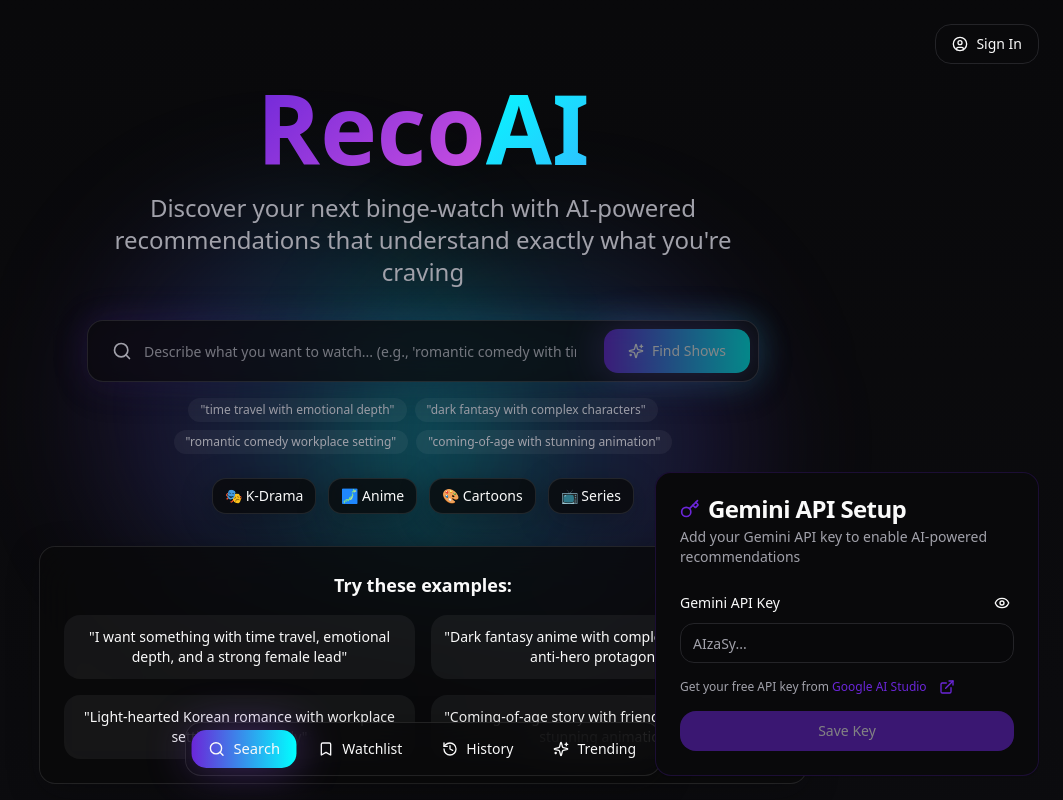
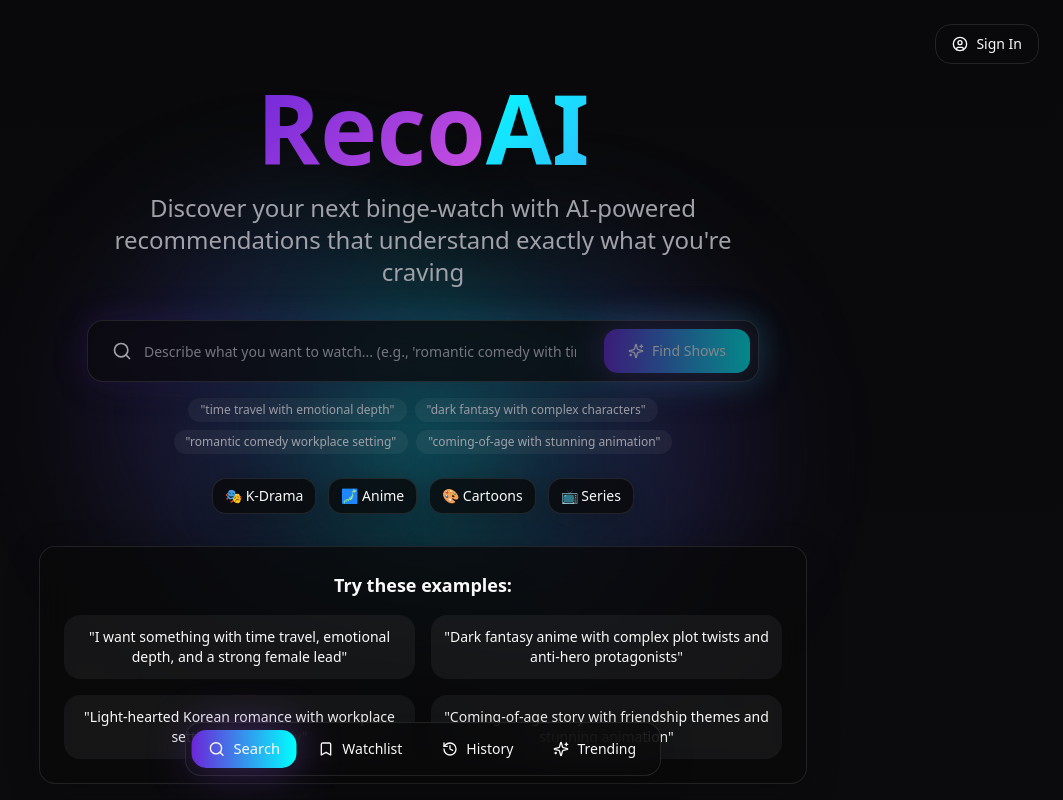
Before and after one commit to alishcore/recoai-your-story-match, a React (Vite) app: page / in a window 1280 px wide. Shown: the top 800 px of the page, without its empty margins (217-1280 px from the left). Built offline with nearby package versions, Linux system fonts and the light colour scheme.

Commit message:
Remove Gemini API setup window
Remove the Gemini API setup window and hardcode the Gemini API key as a constant.

```diff
--- a/src/components/ApiKeyForm.tsx
+++ /dev/null
@@ -1,121 +0,0 @@
-import { useState, useEffect } from "react";
-import { Button } from "@/components/ui/button";
-import { Input } from "@/components/ui/input";
-import { Card, CardContent, CardDescription, CardHeader, CardTitle } from "@/components/ui/card";
-import { useToast } from "@/hooks/use-toast";
-import { Eye, EyeOff, Key, ExternalLink } from "lucide-react";
-
-export const ApiKeyForm = () => {
-  const [apiKey, setApiKey] = useState("");
-  const [showKey, setShowKey] = useState(false);
-  const [isStored, setIsStored] = useState(false);
-  const { toast } = useToast();
-
-  useEffect(() => {
-    const storedKey = localStorage.getItem('gemini_api_key');
-    if (storedKey) {
-      setApiKey(storedKey);
-      setIsStored(true);
-    }
-  }, []);
-
-  const handleSave = () => {
-    if (!apiKey.trim()) {
-      toast({
-        title: "Error",
-        description: "Please enter a valid API key",
-        variant: "destructive"
-      });
-      return;
-    }
-
-    localStorage.setItem('gemini_api_key', apiKey.trim());
-    setIsStored(true);
-    toast({
-      title: "Success",
-      description: "API key saved! You can now use AI recommendations.",
-    });
-  };
-
-  const handleClear = () => {
-    localStorage.removeItem('gemini_api_key');
-    setApiKey('');
-    setIsStored(false);
-    toast({
-      title: "Cleared",
-      description: "API key removed from storage",
-    });
-  };
-
-  return (
-    <div className="fixed bottom-6 right-6 z-50">
-      <Card className="glass-card w-96 border-primary/20">
-        <CardHeader>
-          <CardTitle className="flex items-center gap-2">
-            <Key className="w-5 h-5 text-primary" />
-            Gemini API Setup
-          </CardTitle>
-          <CardDescription>
-            Add your Gemini API key to enable AI-powered recommendations
-          </CardDescription>
-        </CardHeader>
-        <CardContent className="space-y-4">
-          <div className="space-y-2">
-            <div className="flex items-center justify-between">
-              <label className="text-sm font-medium">Gemini API Key</label>
-              <Button
-                variant="ghost"
-                size="icon"
-                className="h-6 w-6"
-                onClick={() => setShowKey(!showKey)}
-              >
-                {showKey ? <EyeOff className="w-4 h-4" /> : <Eye className="w-4 h-4" />}
-              </Button>
-            </div>
-            <Input
-              type={showKey ? "text" : "password"}
-              placeholder="AIzaSy..."
-              value={apiKey}
-              onChange={(e) => setApiKey(e.target.value)}
-              className="bg-background/50"
-            />
-          </div>
-
-          <div className="text-xs text-muted-foreground space-y-2">
-            <p>
-              Get your free API key from{" "}
-              <Button
-                variant="link"
-                className="h-auto p-0 text-xs text-primary"
-                onClick={() => window.open("https://makersuite.google.com/app/apikey", "_blank")}
-              >
-                Google AI Studio
-                <ExternalLink className="w-3 h-3 ml-1" />
-              </Button>
-            </p>
-            {isStored && (
-              <p className="text-green-400">
-                ✅ API key is stored and ready to use
-              </p>
-            )}
-          </div>
-
-          <div className="flex gap-2">
-            <Button
-              onClick={handleSave}
-              disabled={!apiKey.trim()}
-              className="flex-1"
-            >
-              {isStored ? 'Update' : 'Save'} Key
-            </Button>
-            {isStored && (
-              <Button variant="outline" onClick={handleClear}>
-                Clear
-              </Button>
-            )}
-          </div>
-        </CardContent>
-      </Card>
-    </div>
-  );
-};
--- a/src/pages/Index.tsx
+++ b/src/pages/Index.tsx
@@ -2,7 +2,7 @@ import { useState } from "react";
 import { Hero } from "@/components/Hero";
 import { RecommendationCards } from "@/components/RecommendationCards";
 import { Features } from "@/components/Features";
-import { ApiKeyForm } from "@/components/ApiKeyForm";
+
 import { SearchResults } from "@/components/SearchResults";
 import { SearchHistory } from "@/components/SearchHistory";
 import { Watchlist } from "@/components/Watchlist";
@@ -47,8 +47,6 @@ const Index = () => {
         currentSection={currentSection}
         onSectionChange={setCurrentSection}
       />
-
-      <ApiKeyForm />
     </div>
   );
 };
--- a/src/services/aiRecommendations.ts
+++ b/src/services/aiRecommendations.ts
@@ -1,3 +1,6 @@
+// Gemini API Configuration
+const GEMINI_API_KEY = "AIzaSyDQ68CE3uoxd4HT5y2dR4MgZgSvccJHiM8";
+
 import { supabase } from '@/lib/supabase'
 
 export interface Series {
@@ -165,10 +168,8 @@ export class AIRecommendationService {
       console.log('Getting AI recommendations for:', request.query);
 
       // Get API key from localStorage
-      const apiKey = localStorage.getItem('gemini_api_key');
-      if (!apiKey || apiKey.trim() === '') {
-        throw new Error('Please set your Gemini API key first');
-      }
+      // Use the constant API key
+      const apiKey = GEMINI_API_KEY;
 
       // Create a detailed prompt for Gemini
       const prompt = `
```
